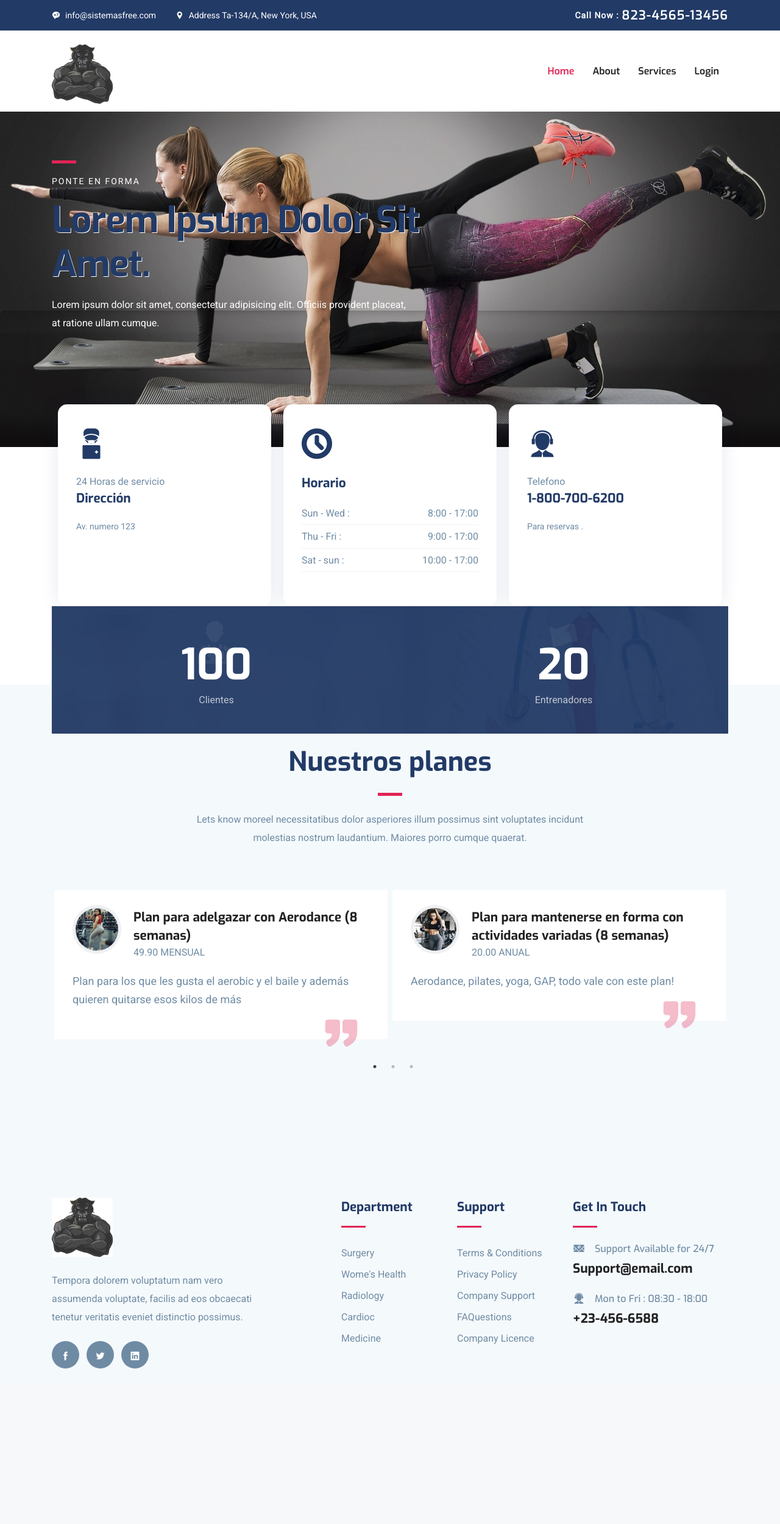
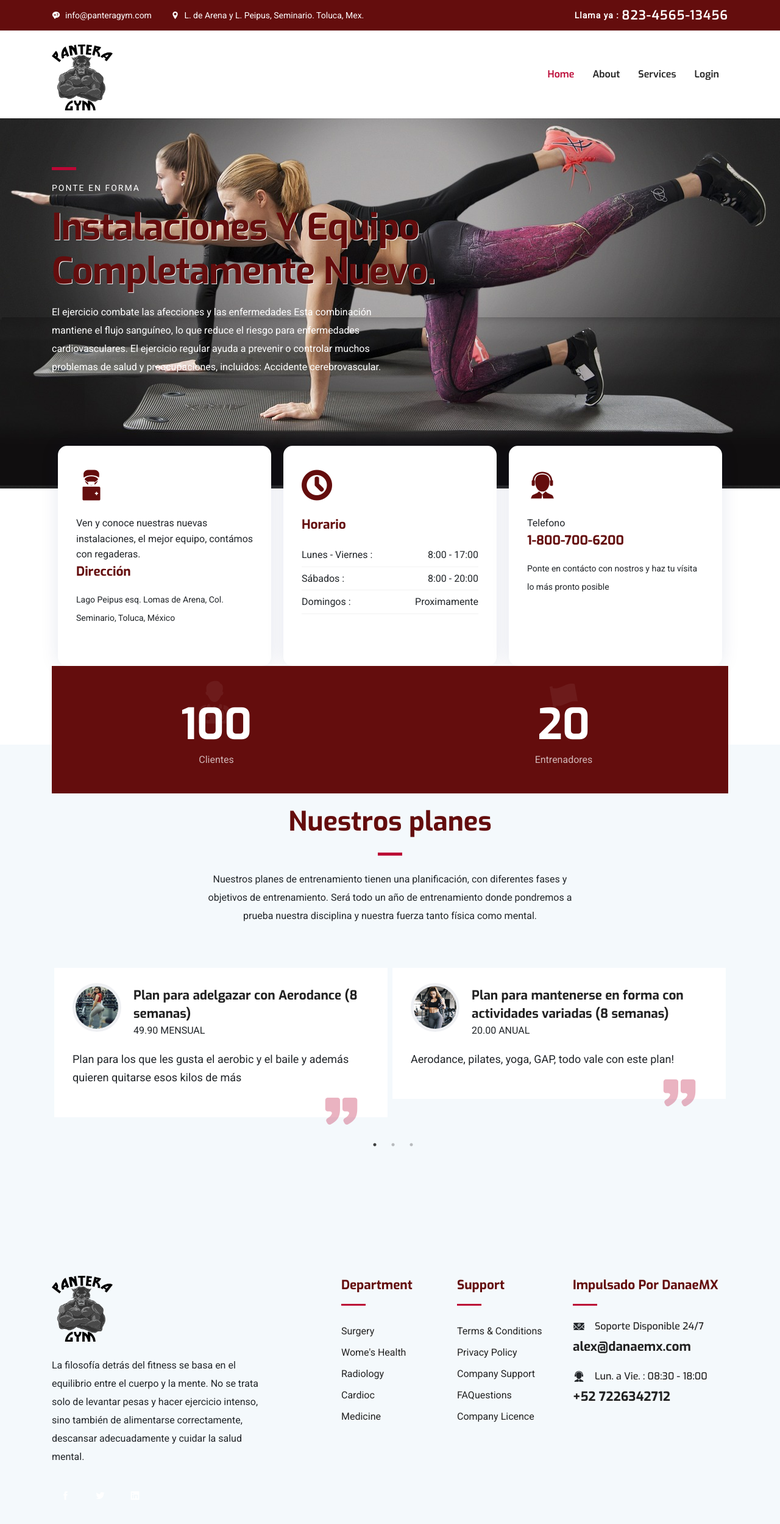
Before and after one commit to nirvale/gym, a PHP site: page / in a window 1280 px wide. Shown: the whole page at 61% size. Before the commit the page ends 2244 px from the top, so only its background shows below. Run offline with PHP 8.4, Linux system fonts and the light colour scheme; data comes from the database, SQL or seed files in the repository; some libraries are stand-ins or nearby versions.

Commit message:
correccion

```diff
--- a/Assets/home/css/style.css
+++ b/Assets/home/css/style.css
@@ -16,7 +16,7 @@ body {
   font-family: "Roboto", sans-serif;
   -webkit-font-smoothing: antialiased;
   font-size: 16px;
-  color: #6F8BA4;
+  color: ##756363;
   font-weight: 400;
   overflow-x: hidden;
 }
@@ -322,18 +322,18 @@ a:focus {
   }
 }
 .title-color {
-  color: #223a66;
+  color: #640d0d;
 }
 
 .secondary-bg {
-  background: #223a66;
+  background: #640d0d;
 }
 
 .section-title {
   margin-bottom: 70px;
 }
 .section-title h2 {
-  color: #223a66;
+  color: #640d0d;
 }
 
 .text-lg {
@@ -377,7 +377,7 @@ a:focus {
 }
 
 .header-top-bar {
-  background: #223a66;
+  background: #640d0d;
   font-size: 14px;
   padding: 10px 0px;
   box-shadow: 0 1px 2px rgba(0, 0, 0, 0.05);
@@ -513,7 +513,7 @@ a:focus {
   line-height: 1.2;
   letter-spacing: -1.2px;
   text-transform: capitalize;
-  color: #223a66;
+  color: #640d0d;
 }
 
 .letter-spacing {
@@ -521,17 +521,17 @@ a:focus {
 }
 
 .text-color {
-  color: #223a66;
+  color: #640d0d;
 }
 
 .text-color-2 {
-  color: #e12454;
+  color: #bb0735;
 }
 
 .divider {
   width: 40px;
   height: 5px;
-  background: #e12454;
+  background: #bb0735;
 }
 
 @media (max-width: 480px) {
@@ -634,10 +634,10 @@ a:focus {
 }
 .feature-item .feature-icon i {
   font-size: 50px;
-  color: #223a66;
+  color: #640d0d;
 }
 .feature-item h4 {
-  color: #223a66;
+  color: #640d0d;
 }
 .feature-item p {
   font-size: 14px;
@@ -826,7 +826,7 @@ a:focus {
   top: 0px;
   width: 100%;
   height: 100%;
-  background: rgba(34, 58, 102, 0.95);
+  background: #640d0d;
 }
 
 .mb-30 {
@@ -921,7 +921,7 @@ a:focus {
 }
 .testimonial-block.style-2 i {
   bottom: -20px;
-  color: #e12454;
+  color: #bb0735;
   opacity: 0.3;
 }
 
@@ -1321,28 +1321,28 @@ a:focus {
   letter-spacing: 1px;
 }
 .logo h3 {
-  color: #223a66;
+  color: #640d0d;
 }
 .logo span {
-  color: #223a66;
+  color: #640d0d;
 }
 
 .widget .divider {
   height: 3px;
 }
 .widget h4 {
-  color: #223a66;
+  color: #640d0d;
 }
 .widget .footer-menu a {
-  color: #6F8BA4;
+  color: ##756363;
 }
 .widget .footer-menu a:hover {
-  color: #e12454;
+  color: #bb0735;
 }
 
 .footer-contact-block span {
   font-weight: 400;
-  color: #6F8BA4;
+  color: ##756363;
 }
 .footer-contact-block i {
   font-size: 20px;
@@ -1355,7 +1355,7 @@ a:focus {
 .footer-socials li a {
   width: 45px;
   height: 45px;
-  background: #6F8BA4;
+  background: ##756363;
   color: #fff;
   display: inline-block;
   text-align: center;
--- a/Controllers/Clientes.php
+++ b/Controllers/Clientes.php
@@ -1,4 +1,5 @@
 <?php
+//--linea 166                     <button class="btn btn-outline-primary" type="button" onclick="pagoPlan(' . $data[$i]['id'] . ');"><i class="fas fa-dollar-sign"></i></button>
 
 use Luecano\NumeroALetras\NumeroALetras;
 
@@ -163,7 +164,6 @@ class Clientes extends Controller
             if ($data[$i]['estado'] == 1) {
                 $data[$i]['estado'] = '<span class="badge bg-success">Activo</span>';
                 $data[$i]['accion'] = '<div>
-                    <button class="btn btn-outline-primary" type="button" onclick="pagoPlan(' . $data[$i]['id'] . ');"><i class="fas fa-dollar-sign"></i></button>
                     <a class="btn btn-outline-danger" href="' . base_url . 'clientes/verpagos/' . $data[$i]['id_cliente'] . '"><i class="fas fa-eye"></i></a>
                     <button class="btn btn-outline-warning" type="button" onclick="desactivar(' . $data[$i]['id'] . ');"><i class="fas fa-ban"></i></button>
                 </div>';
--- a/Models/ClientesModel.php
+++ b/Models/ClientesModel.php
@@ -26,7 +26,7 @@ class ClientesModel extends Query{
     //Buscar para agregar Pago
     public function buscarPlanCliente($valor)
     {
-        $sql = "SELECT c.id, c.nombre, c.estado, d.id AS id_detalle, d.id_cliente, d.id_plan, d.fecha_venc, d.fecha_limite, p.id, p.plan, p.precio_plan FROM clientes c INNER JOIN detalle_planes d ON d.id_cliente = c.id INNER JOIN planes p ON p.id = d.id_plan WHERE c.nombre LIKE '%" . $valor . "%' AND c.estado = 1";
+        $sql = "SELECT c.id, c.nombre, c.estado, d.id AS id_detalle, d.id_cliente, d.id_plan, d.fecha_venc, d.fecha_limite, p.id, p.plan, p.precio_plan FROM clientes c INNER JOIN detalle_planes d ON d.id_cliente = c.id INNER JOIN planes p ON p.id = d.id_plan WHERE c.nombre LIKE '%" . $valor . "%' AND c.estado = 1 AND d.estado = 1";
         $data = $this->selectAll($sql);
         return $data;
     }
--- a/Views/Administracion/index.php
+++ b/Views/Administracion/index.php
@@ -3,14 +3,14 @@
 <div class="card shadow-lg">
     <div class="card-body">
         <div class="card-title">
-            <h5>Datos de GYM</h5>
+            <h5>Datos de PANTERA GYM</h5>
         </div>
         <form id="frmEmpresa" onsubmit="modificarEmpresa(event)" autocomplete="off">
             <div class="row">
                 <div class="col-md-3">
                     <div class="form-group mb-3">
                         <input id="id" class="form-control" type="hidden" name="id" value="<?php echo $data['empresa']['id']; ?>" required>
-                        <label for="ruc"><i class="fas fa-id-card"></i> Ruc</label>
+                        <label for="ruc"><i class="fas fa-id-card"></i> RFC</label>
                         <input id="ruc" class="form-control" type="number" name="ruc" placeholder="Ruc" value="<?php echo $data['empresa']['ruc'] ?>" required>
                     </div>
                 </div>
--- a/Views/Clientes/index.php
+++ b/Views/Clientes/index.php
@@ -9,7 +9,7 @@
                 <thead>
                     <tr>
                         <th>Id</th>
-                        <th>Dni</th>
+                        <th>DNI</th>
                         <th>Nombre</th>
                         <th>Teléfono</th>
                         <th>Dirección</th>
--- a/Views/Templates/footer.php
+++ b/Views/Templates/footer.php
@@ -3,7 +3,7 @@
 <!-- partial:partials/_footer.html -->
 <footer class="footer">
     <div class="d-sm-flex justify-content-center justify-content-sm-between">
-        <span class="text-muted text-center text-sm-left d-block d-sm-inline-block">Copyright © <?php echo date('Y'); ?>. All rights reserved.</span>
+        <span class="text-muted text-center text-sm-left d-block d-sm-inline-block">Copyright © <?php echo date('Y'); ?>. DanaeMX Derechos Reservados</span>
     </div>
 </footer>
 <!-- partial -->
--- a/Views/Templates/header.php
+++ b/Views/Templates/header.php
@@ -21,8 +21,8 @@
         <!-- partial:partials/_navbar.html -->
         <nav class="navbar col-lg-12 col-12 p-0 fixed-top d-flex flex-row default-layout-navbar">
             <div class="text-center navbar-brand-wrapper d-flex align-items-center justify-content-center">
-                <a class="navbar-brand brand-logo" href="<?php echo base_url; ?>administracion/home">GYM</a>
-                <a class="navbar-brand brand-logo-mini" href="<?php echo base_url; ?>administracion/home">GYM</a>
+                <a class="navbar-brand brand-logo" href="<?php echo base_url; ?>administracion/home">PANTERA GYM</a>
+                <a class="navbar-brand brand-logo-mini" href="<?php echo base_url; ?>administracion/home">PANTERA GYM</a>
             </div>
             <div class="navbar-menu-wrapper d-flex align-items-stretch">
                 <button class="navbar-toggler navbar-toggler align-self-center" type="button" data-toggle="minimize">
--- a/Views/index.php
+++ b/Views/index.php
@@ -50,14 +50,14 @@
 			<div class="row align-items-center">
 				<div class="col-lg-6">
 					<ul class="top-bar-info list-inline-item pl-0 mb-0">
-						<li class="list-inline-item"><a href="mailto:support@gmail.com"><i class="icofont-support-faq mr-2"></i>info@sistemasfree.com</a></li>
-						<li class="list-inline-item"><i class="icofont-location-pin mr-2"></i>Address Ta-134/A, New York, USA </li>
+						<li class="list-inline-item"><a href="mailto:support@gmail.com"><i class="icofont-support-faq mr-2"></i>info@panteragym.com</a></li>
+						<li class="list-inline-item"><i class="icofont-location-pin mr-2"></i>L. de Arena y L. Peipus, Seminario. Toluca, Mex.</li>
 					</ul>
 				</div>
 				<div class="col-lg-6">
 					<div class="text-lg-right top-right-bar mt-2 mt-lg-0">
 						<a href="tel:+23-345-67890">
-							<span>Call Now : </span>
+							<span>Llama ya : </span>
 							<span class="h4">823-4565-13456</span>
 						</a>
 					</div>
@@ -98,9 +98,9 @@
 				<div class="block">
 					<div class="divider mb-3"></div>
 					<span class="text-uppercase text-sm letter-spacing text-white">Ponte en forma</span>
-					<h1 class="mb-3 mt-3 shadow-white">Lorem ipsum dolor sit amet.</h1>
+					<h1 class="mb-3 mt-3 shadow-white">Instalaciones y equipo completamente nuevo.</h1>
 
-					<p class="mb-4 pr-5 text-white">Lorem ipsum dolor sit amet, consectetur adipisicing elit. Officiis provident placeat, at ratione ullam cumque.</p>
+					<p class="mb-4 pr-5 text-white">El ejercicio combate las afecciones y las enfermedades Esta combinación mantiene el flujo sanguíneo, lo que reduce el riesgo para enfermedades cardiovasculares. El ejercicio regular ayuda a prevenir o controlar muchos problemas de salud y preocupaciones, incluidos: Accidente cerebrovascular.</p>
 				</div>
 			</div>
 		</div>
@@ -116,9 +116,9 @@
 						<div class="feature-icon mb-4">
 							<i class="icofont-surgeon-alt"></i>
 						</div>
-						<span>24 Horas de servicio</span>
+						<span>Ven y conoce nuestras nuevas instalaciones, el mejor equipo, contámos con regaderas.</span>
 						<h4 class="mb-3">Dirección</h4>
-						<p class="mb-4">Av. numero 123</p>
+						<p class="mb-4">Lago Peipus esq. Lomas de Arena, Col. Seminario, Toluca, México</p>
 					</div>
 
 					<div class="feature-item mb-5 mb-lg-0">
@@ -127,9 +127,9 @@
 						</div>
 						<h4 class="mb-3">Horario</h4>
 						<ul class="w-hours list-unstyled">
-							<li class="d-flex justify-content-between">Sun - Wed : <span>8:00 - 17:00</span></li>
-							<li class="d-flex justify-content-between">Thu - Fri : <span>9:00 - 17:00</span></li>
-							<li class="d-flex justify-content-between">Sat - sun : <span>10:00 - 17:00</span></li>
+							<li class="d-flex justify-content-between">Lunes - Viernes : <span>8:00 - 17:00</span></li>
+							<li class="d-flex justify-content-between">Sábados : <span>8:00 - 20:00</span></li>
+							<li class="d-flex justify-content-between">Domingos : <span> Proximamente</span></li>
 						</ul>
 					</div>
 
@@ -139,7 +139,7 @@
 						</div>
 						<span>Telefono</span>
 						<h4 class="mb-3">1-800-700-6200</h4>
-						<p>Para reservas .</p>
+						<p>Ponte en contácto con nostros y haz tu vísita lo más pronto posible</p>
 					</div>
 				</div>
 			</div>
@@ -178,7 +178,7 @@
 				<div class="section-title text-center">
 					<h2>Nuestros planes</h2>
 					<div class="divider mx-auto my-4"></div>
-					<p>Lets know moreel necessitatibus dolor asperiores illum possimus sint voluptates incidunt molestias nostrum laudantium. Maiores porro cumque quaerat.</p>
+					<p>Nuestros planes de entrenamiento tienen una planificación, con diferentes fases y objetivos de entrenamiento. Será todo un año de entrenamiento donde pondremos a prueba nuestra disciplina y nuestra fuerza tanto física como mental.</p>
 				</div>
 			</div>
 		</div>
@@ -218,7 +218,7 @@
 					<div class="logo mb-4">
 						<img src="<?php echo base_url; ?>Assets/images/logo.png" alt="" class="img-fluid" width="100">
 					</div>
-					<p>Tempora dolorem voluptatum nam vero assumenda voluptate, facilis ad eos obcaecati tenetur veritatis eveniet distinctio possimus.</p>
+					<p>La filosofía detrás del fitness se basa en el equilibrio entre el cuerpo y la mente. No se trata solo de levantar pesas y hacer ejercicio intenso, sino también de alimentarse correctamente, descansar adecuadamente y cuidar la salud mental.</p>
 
 					<ul class="list-inline footer-socials mt-4">
 						<li class="list-inline-item">
@@ -266,23 +266,23 @@
 
 			<div class="col-lg-3 col-md-6 col-sm-6">
 				<div class="widget widget-contact mb-5 mb-lg-0">
-					<h4 class="text-capitalize mb-3">Get in Touch</h4>
+					<h4 class="text-capitalize mb-3">Impulsado por DanaeMX</h4>
 					<div class="divider mb-4"></div>
 
 					<div class="footer-contact-block mb-4">
 						<div class="icon d-flex align-items-center">
 							<i class="icofont-email mr-3"></i>
-							<span class="h6 mb-0">Support Available for 24/7</span>
+							<span class="h6 mb-0">Soporte Disponible 24/7</span>
 						</div>
-						<h4 class="mt-2"><a href="mailto:support@email.com">Support@email.com</a></h4>
+						<h4 class="mt-2"><a href="mailto:alex@danaemx.com">alex@danaemx.com</a></h4>
 					</div>
 
 					<div class="footer-contact-block">
 						<div class="icon d-flex align-items-center">
 							<i class="icofont-support mr-3"></i>
-							<span class="h6 mb-0">Mon to Fri : 08:30 - 18:00</span>
+							<span class="h6 mb-0">Lun. a Vie. : 08:30 - 18:00</span>
 						</div>
-						<h4 class="mt-2"><a href="tel:+23-345-67890">+23-456-6588</a></h4>
+						<h4 class="mt-2"><a href="tel:+23-345-67890">+52 7226342712</a></h4>
 					</div>
 				</div>
 			</div>
--- a/Views/login.php
+++ b/Views/login.php
@@ -31,8 +31,8 @@
               <div class="brand-logo">
                 <img src="<?php echo base_url; ?>Assets/images/logo.png" alt="logo">
               </div>
-              <h4>Welcome back!</h4>
-              <h6 class="font-weight-light">Happy to see you again!</h6>
+              <h4>¡Bienvenido!</h4>
+              <h6 class="font-weight-light">Que alegria verte de nuevo...</h6>
               <div class="alert alert-danger d-none" role="alert" id="alerta">
               </div>
               <form class="pt-3" id="frmLogin" onsubmit="frmLogin(event)">
@@ -65,7 +65,7 @@
             </div>
           </div>
           <div class="col-lg-8 login-half-bg d-flex flex-row">
-            <p class="text-white font-weight-medium text-center flex-grow align-self-end">Copyright &copy; <?php echo date('Y'); ?>  All rights reserved.</p>
+            <p class="text-white font-weight-medium text-center flex-grow align-self-end">Copyright &copy; <?php echo date('Y'); ?>  DanaeMX Derechos Reservados</p>
           </div>
         </div>
       </div>
--- a/gimnasio.sql
+++ b/gimnasio.sql
@@ -311,7 +311,7 @@ CREATE TABLE `usuarios` (
 
 LOCK TABLES `usuarios` WRITE;
 /*!40000 ALTER TABLE `usuarios` DISABLE KEYS */;
-INSERT INTO `usuarios` VALUES (1,'admin','SISTEMAS FREE','info@sistemasfree.com','41e5653fc7aeb894026d6bb7b2db7f65902b454945fa8fd65a6327047b5277fb','98789654','avatar.svg','1','2023-03-06 15:34:19',1),(2,'ana','ANA LOPEZ','ana.info1999@gmail.com','5994471abb01112afcc18159f6cc74b4f511b99806da59b3caf5a9c173cacfc5','98765678','avatar.svg','1','2023-03-06 15:35:37',1);
+INSERT INTO `usuarios` VALUES (1,'admin','SISTEMAS FREE','info@panteragym.com','41e5653fc7aeb894026d6bb7b2db7f65902b454945fa8fd65a6327047b5277fb','98789654','avatar.svg','1','2023-03-06 15:34:19',1),(2,'ana','ANA LOPEZ','ana.info1999@gmail.com','5994471abb01112afcc18159f6cc74b4f511b99806da59b3caf5a9c173cacfc5','98765678','avatar.svg','1','2023-03-06 15:35:37',1);
 /*!40000 ALTER TABLE `usuarios` ENABLE KEYS */;
 UNLOCK TABLES;
 /*!40103 SET TIME_ZONE=@OLD_TIME_ZONE */;
```
Also changed, not shown: other parts of Assets/home/css/style.css (+53 -53 lines), Controllers/Planes.php (+14 -5 lines), Assets/css/style.css, Assets/images/logo.png, Models/AdministracionModel.php (line endings or trailing spaces).
